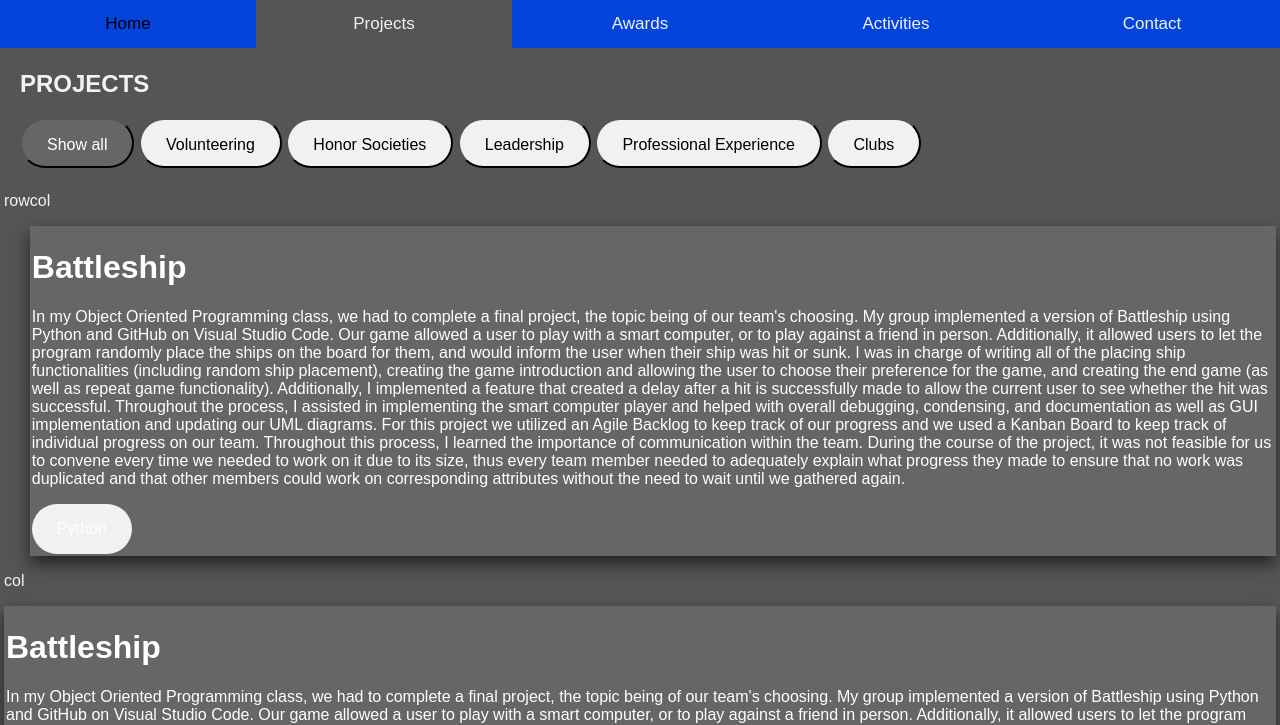
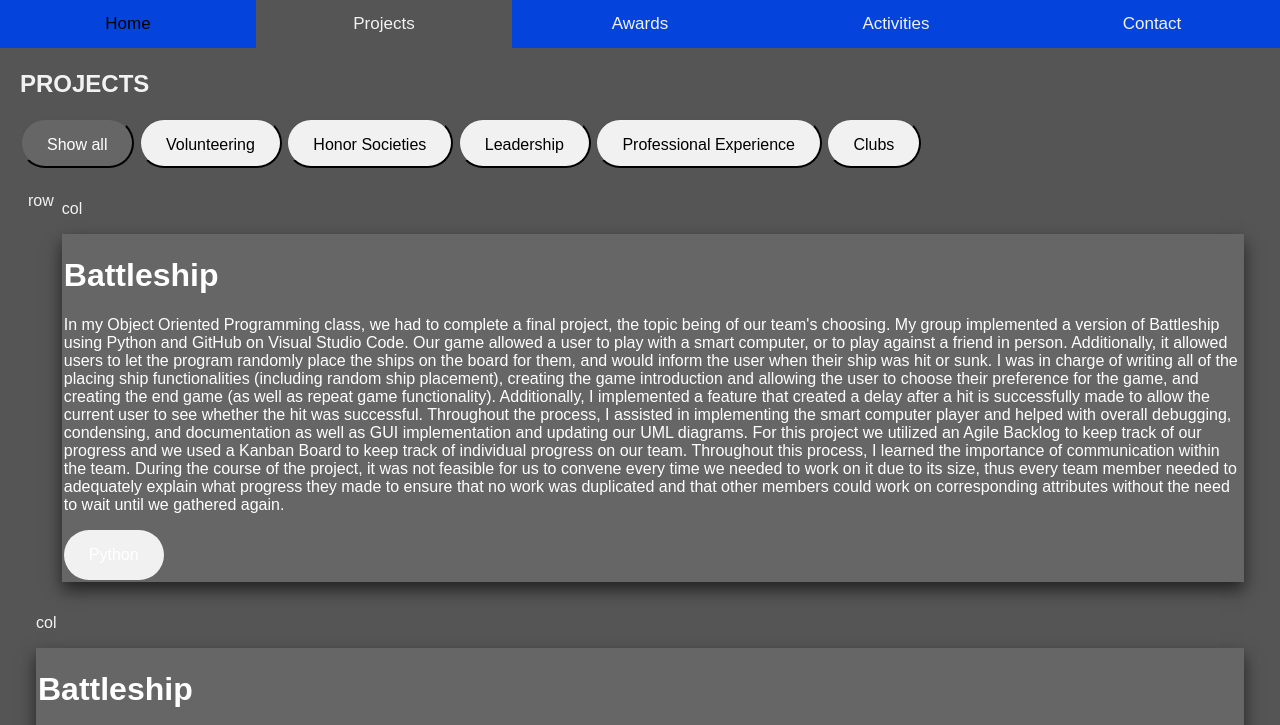
Before and after one commit to ahinz1/ahinz1.github.io, a website: page index.html in a window 1280 px wide. Both pictures are taken after a click on the button "Projects". Shown: the top 725 px of the page. Drawn offline with nearby package versions, Linux system fonts and the light colour scheme.

Commit message:
try again

```diff
--- a/index.html
+++ b/index.html
@@ -93,9 +93,14 @@ body, html {
 <!--Style for Projects Page-->
 <style>
 .project_row {
-  margin: 8px -16px;
+  /*margin: 8px -16px;*/
   display: flex;
   flex-wrap: wrap;
+}
+/* Add padding BETWEEN each column (if you want) */
+.project_row,
+.project_row > .project_column {
+  padding: 8px;
 }
 
 /* Create three equal columns that floats next to each other */
```
